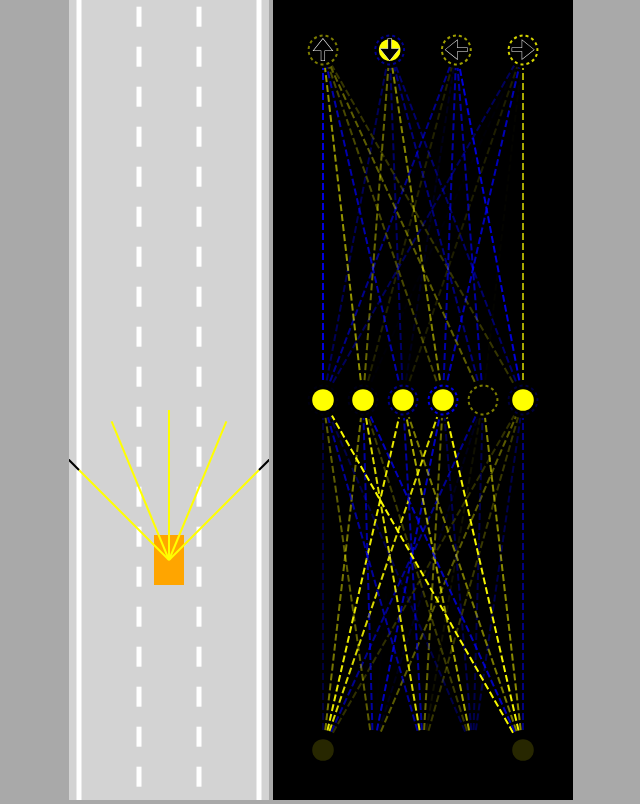
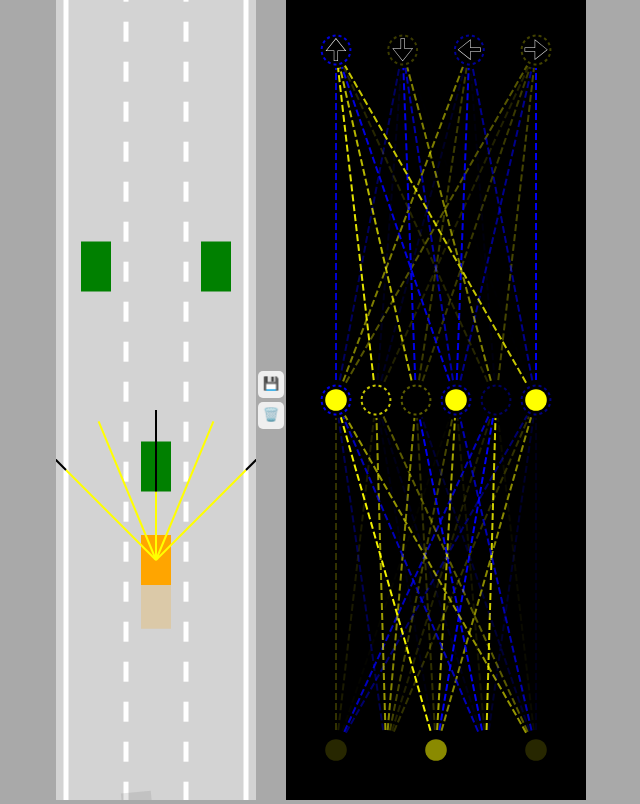
Before and after one commit to SnehashisDasgupta/self-driving-car-simulation, a plain HTML site: page index.html in a window 1280 px wide. Shown: the whole page, without its empty margins (319-959 px from the left). Drawn offline with Linux system fonts and the light colour scheme.

Commit message:
Added more cars as traffic. And save() & discard() button

```diff
--- a/car.js
+++ b/car.js
@@ -150,7 +150,7 @@ class Car{
     }
 
     // draw the car with all the co-ordinates of car
-    draw(ctx, color){
+    draw(ctx, color, drawSensor=false){
         if (!this.polygon || this.polygon.length === 0) {
             return; // Return early if the polygon is not defined or has no points
         }
@@ -171,7 +171,7 @@ class Car{
         }
         ctx.fill();
 
-        if (this.sensor){
+        if (this.sensor && drawSensor){
             this.sensor.draw(ctx);
         }
     }
--- a/index.html
+++ b/index.html
@@ -7,6 +7,12 @@
 <body>
 
     <canvas id="carCanvas"></canvas>
+
+    <div id="verticalButtons">
+        <button onclick="save()">💾</button>
+        <button onclick="discard()">🗑️</button>
+    </div>
+
     <canvas id="networkCanvas"></canvas>
     <script src="visualizer.js"></script>
     <script src="network.js"></script>
--- a/main.js
+++ b/main.js
@@ -10,36 +10,83 @@ const carCtx = carCanvas.getContext("2d");
 const networkCtx = networkCanvas.getContext("2d");
 
 const road = new Road(carCanvas.width/2, carCanvas.width * 0.9);// border line on both side of the road
-//owner's car
-const car = new Car(road.getLaneCenter(1),100,30,50, "AI"); //Car(x-axis, y-axis, width, height)
+
+//traffic
+const N = 100;
+const cars = generateCars(N);
+let bestCar = cars[0];
+
+if (localStorage.getItem("bestBrain")) {
+    //used to parse the JSON string retrieved from local storage and convert it back into a JavaScript object
+    bestCar.brain = JSON.parse(
+        localStorage.getItem("bestBrain")
+    );
+}
+
 const traffic = [
-    new Car(road.getLaneCenter(1), -100, 30, 50,"DUMMY", 2)//car in opposite direction resembles traffic
+    new Car(road.getLaneCenter(1), -100, 30, 50,"DUMMY", 2),//car in opposite direction resembles traffic
+    new Car(road.getLaneCenter(0), -300, 30, 50,"DUMMY", 2),
+    new Car(road.getLaneCenter(2), -300, 30, 50,"DUMMY", 2),
 ];
 
 animate();
+
+function save(){
+    // method is used to store data in the browser's local storage
+    localStorage.setItem("bestBrain",
+    // converts the 'bestCar.brain' object into a JSON string so that it can be stored in local storage
+    JSON.stringify(bestCar.brain));
+}
+
+function discard(){
+    localStorage.removeItem("bestBrain");
+}
+
+// generate cars representing traffic
+function generateCars(N){
+    const cars = [];
+    for(let i=1; i<=N; i++){
+        cars.push(new Car(road.getLaneCenter(1), 100, 30, 50, "AI"));//Car(x-axis, y-axis, width, height)
+    }
+    return cars;
+}
 
 function animate(time){
     for(let i=0; i<traffic.length; i++){
         traffic[i].update(road.borders, []);
     }
 
-    car.update(road.borders, traffic); //sense the border of the roads
+    for(let i=0; i<cars.length; i++){
+        cars[i].update(road.borders, traffic); //sense the border of the roads
+    }
+
+    // finds the car which is moving forward [whose y-value is increasing]
+    const bestCar = cars.find(
+        c=> c.y == Math.min(...cars.map(c => c.y))
+    );
 
     carCanvas.height = window.innerHeight;
     networkCanvas.height = window.innerHeight;
 
     carCtx.save();
-    carCtx.translate(0, -car.y + carCanvas.height*0.7); //pov: car. Now car will be fixed and road will move.
+    carCtx.translate(0, -bestCar.y + carCanvas.height*0.7); //pov: car. Now car will be fixed and road will move.
 
     road.draw(carCtx)
     for(let i=0; i<traffic.length; i++){
         traffic[i].draw(carCtx, "green");//draw the traffic
     }
-    car.draw(carCtx, "orange");
+
+    carCtx.globalAlpha=0.2;//opacity of cars
+    for(let i=0; i<cars.length; i++){
+        cars[i].draw(carCtx, "orange");
+    }
+
+    carCtx.globalAlpha=1;//opacity of user car
+    bestCar.draw(carCtx, "orange", true);
 
     carCtx.restore();
 
      networkCtx.lineDashOffset = -time/50;
-    Visualizer.drawNetwork(networkCtx,car.brain);
+    Visualizer.drawNetwork(networkCtx,bestCar.brain);
     requestAnimationFrame(animate);//cause the animate method again-and-again many times per second
 }
--- a/style.css
+++ b/style.css
@@ -2,7 +2,26 @@ body{
     margin: 0;
     background: darkgray;
     overflow: hidden;
-    text-align: center;
+    display: flex;
+    justify-content: center;
+    align-items: center;
+}
+
+#verticalButtons{
+    display: flex;
+    flex-direction: column;
+}
+
+button{
+    border: none;
+    border-radius: 5px;
+    padding: 5px 5px 7px 5px;
+    margin: 2px;
+    cursor: pointer;
+}
+
+button:hover{
+    background: antiquewhite;
 }
 
 #carCanvas{
```
